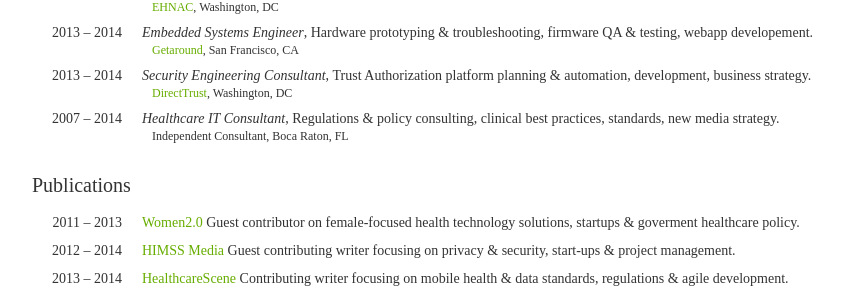
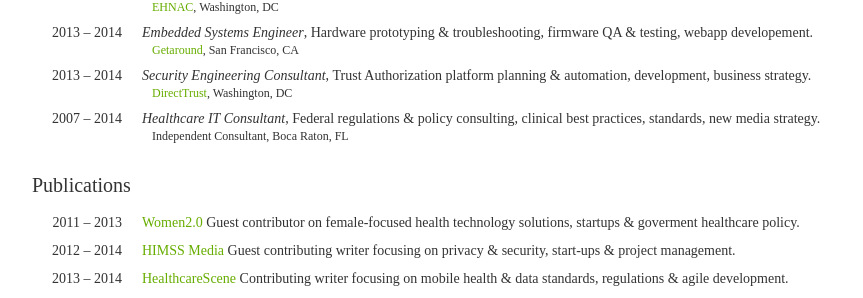
Before and after one commit to laurenstill/laurenstill.github.io, a Jekyll site: the page cv/index.html, which Jekyll copies as it is, in a window 1280 px wide. Shown: the part 851-1149 px from the top of the page, without its empty margins (208-1071 px from the left). Built offline with Jekyll 4.4.1, drawn with Linux system fonts in a browser that asks for light colours; comment, search, counter and statistics services are not loaded.

Commit message:
Update index.html

```diff
--- a/cv/index.html
+++ b/cv/index.html
@@ -163,7 +163,7 @@
                 <li>
                     <span class="date">2007 &ndash; 2014</span>
                     <span class="position">Healthcare IT Consultant</span>,
-                    <span class="project">Regulations &amp; policy consulting, clinical best practices, standards, new media strategy. </span>
+                    <span class="project">Federal regulations &amp; policy consulting, clinical best practices, standards, new media strategy. </span>
                     <span class="meta">
                         Independent Consultant, Boca Raton, FL
                     </span>
```
